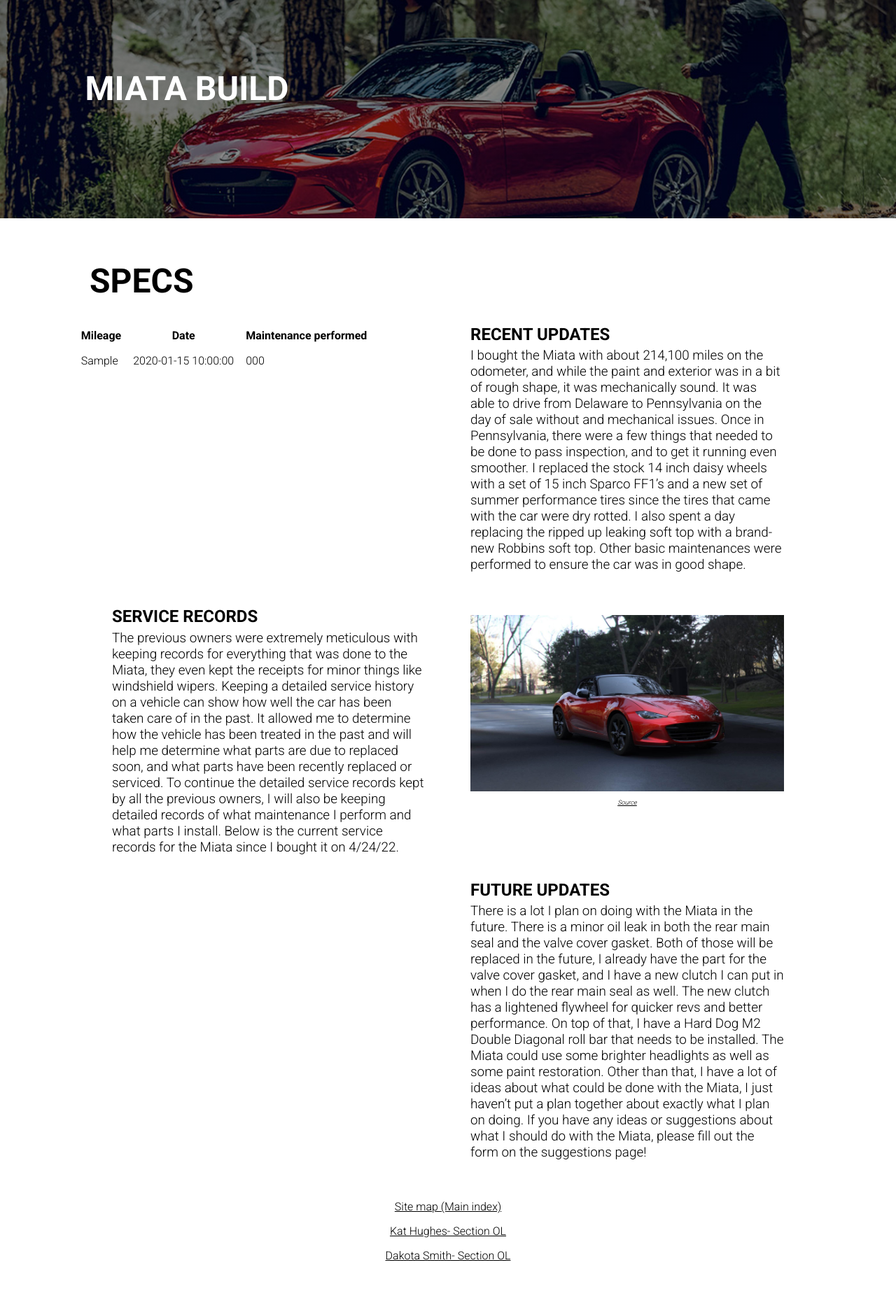
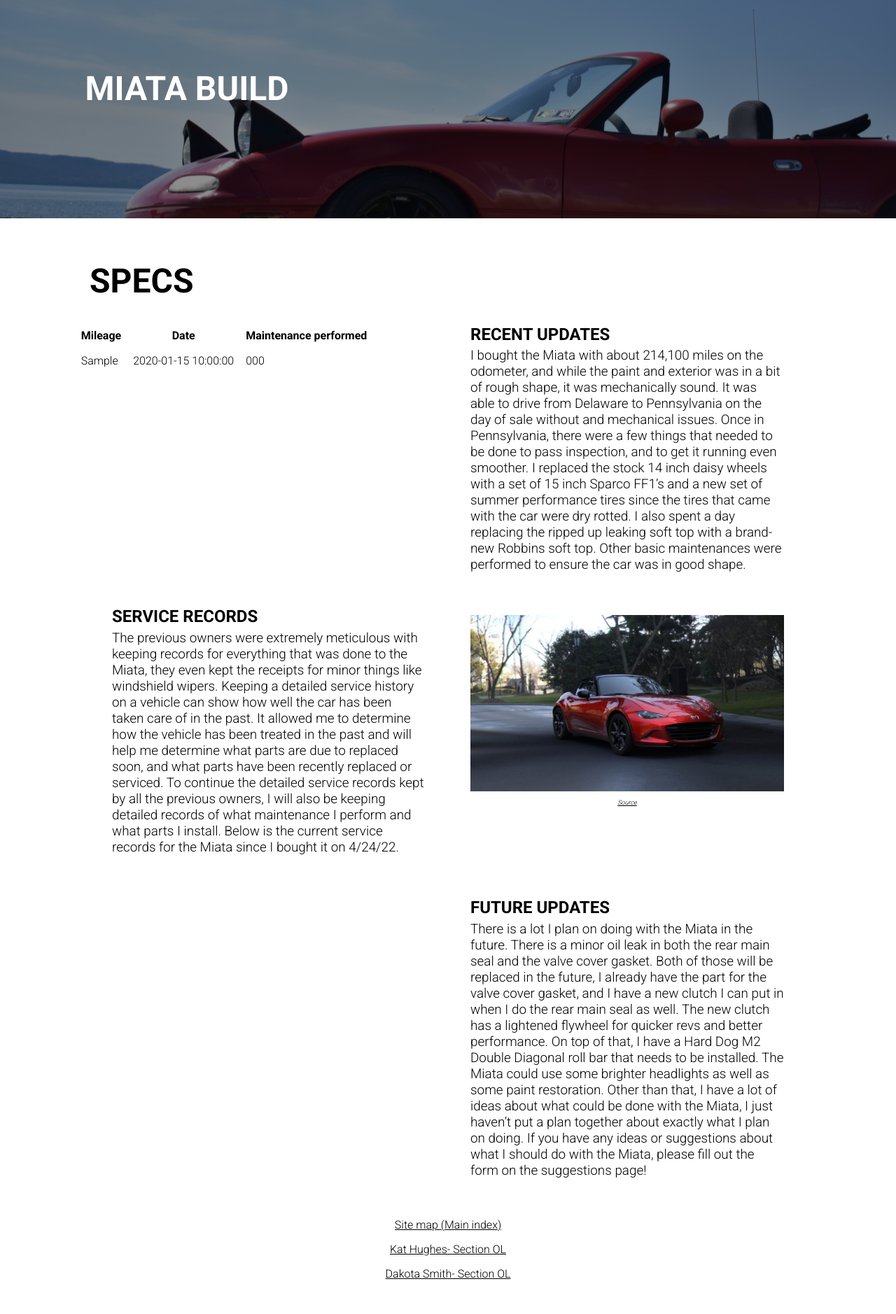
Before and after one commit to dakotasmith13/web-dev-final-personal, a PHP site: page /array.php in a window 1280 px wide. Shown: the part 103-1981 px from the top of the page at 70% size. Before the commit the page ends 1905 px from the top, so only its background shows below. Run offline with PHP 8.4, Linux system fonts and the light colour scheme; tables that the repository leaves empty or names only in its code hold one stand-in row (values such as "Sample post").

Commit message:
Final Project: custom styling

```diff
--- a/css/custom.css
+++ b/css/custom.css
@@ -193,17 +193,17 @@ main.home {
 
 .home-image-left {
     grid-area: section-one;
-    padding: 1% 5% 1% 25%;
+    padding: 1% 5% 5% 25%;
 }
 
-.home-text-left {
+.home-text-left, .above-table {
     grid-area: section-three;
-    padding: 1% 5% 1% 25%;
+    padding: 1% 5% 5% 25%;
 }
 
-.home-image-right {
+.home-image-right, .table-right {
     grid-area: section-four;
-    padding: 1% 25% 1% 5%;
+    padding: 1% 25% 3% 5%;
 }
 
 .home-text-right-2 {
@@ -215,9 +215,10 @@ main.home {
     grid-area: section-five;
     padding: 1% 5% 1% 25%;
 }
+
 /* grid layout for about */
 
-.details {
+.details, .array {
     display: grid;
     grid-template-areas:
         "banner banner"
@@ -228,24 +229,23 @@ main.home {
     grid-template-columns: 50% 50%;
 }
 
-.details p {
+.details p, .array p {
     font-size: 1.18em;
 }
 
-.about-banner {
+.array-banner, .about-banner {
     grid-area: banner;
     padding: 5% 5%;
     margin: 0 0 3% 0;
 }
 
-.about-banner h2{
+.about-banner h1, .array-banner h1 {
     padding: 3% 5% 8% 5%;
     text-align: left;
     color: white;
     font-size: 3rem;
 }
-
-.about-banner h1 {
+.about-banner h2 {
     padding: 3% 5% 8% 5%;
     text-align: left;
     color: white;
@@ -387,10 +387,6 @@ th {
     padding: .5em;
 }
 
-tr:hover {
-    background-color: #5e5e5e;
-}
-
 caption {
     font-weight: bold;
     padding-top: 1em;
@@ -405,7 +401,7 @@ caption {
         rgba(0,0,0,0.45),
         rgba(0,0,0,0.45)
     ),
-    url(../images/header.jpg);
+    url(../images/miata_home_header.JPG);
     background-size: cover;
     background-position: center;
 }
@@ -416,7 +412,7 @@ caption {
         rgba(0,0,0,0.45),
         rgba(0,0,0,0.45)
     ),
-    url(../images/header.jpg);
+    url(../images/miata_form_header.JPG);
     background-size: cover;
     background-position: center;
 }
@@ -427,10 +423,22 @@ caption {
         rgba(0,0,0,0.45),
         rgba(0,0,0,0.45)
     ),
-    url(../images/header.jpg);
+    url(../images/miata_about_header.jpg);
     background-size: cover;
     background-position: center;
 }
+
+.array-banner {
+    background:
+    linear-gradient(
+        rgba(0,0,0,0.45),
+        rgba(0,0,0,0.45)
+    ),
+    url(../images/miata_array_header.JPG);
+    background-size: cover;
+    background-position: top;
+}
+
 .main {
     width:90%;
     max-width: 1em;
```
